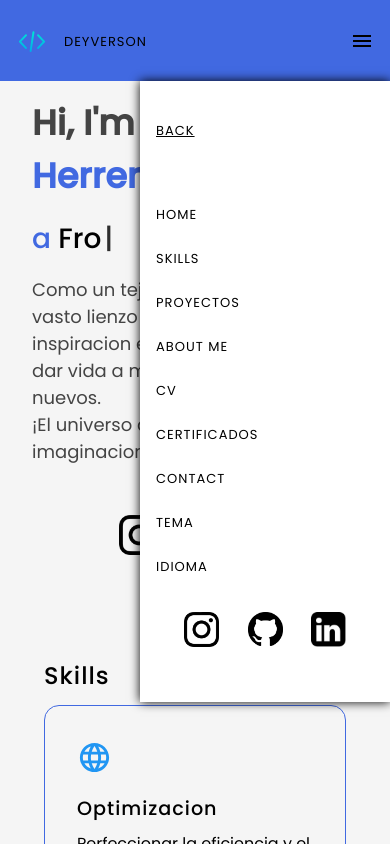
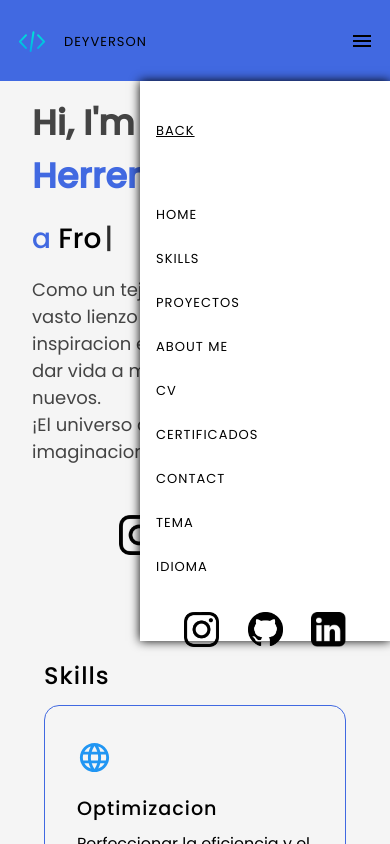
Before and after one commit to Deyverson1/portfolio-deyverson, a React (Create React App) app: page / in a window 390 px wide. Both pictures are taken after a click on the icon 362 px from the left and 40 px from the top of the page. Shown: the top 844 px of the page. Built offline with nearby package versions, Linux system fonts and the light colour scheme.

Commit message:
Arreglado altura sidebar

```diff
--- a/src/components/Header/Sidebar.js
+++ b/src/components/Header/Sidebar.js
@@ -99,7 +99,7 @@ const SidebarContainer = styled.div`
   z-index: 1;
   @media screen and (max-width:425px){
     top: 81px;
-    height: auto;
+    height: 560px;
   }
 `;
 
```
